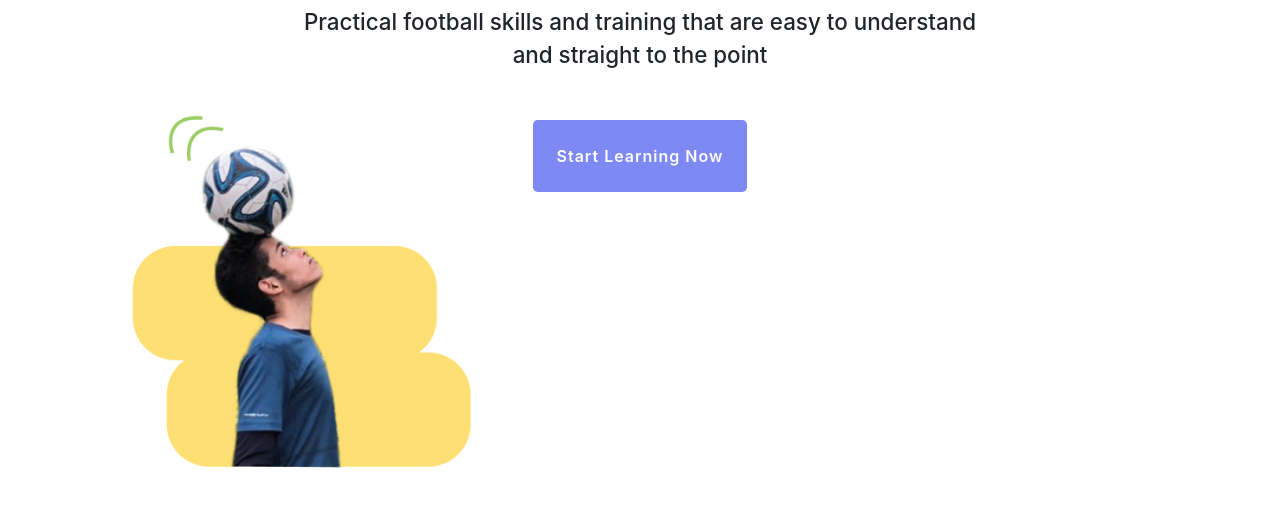
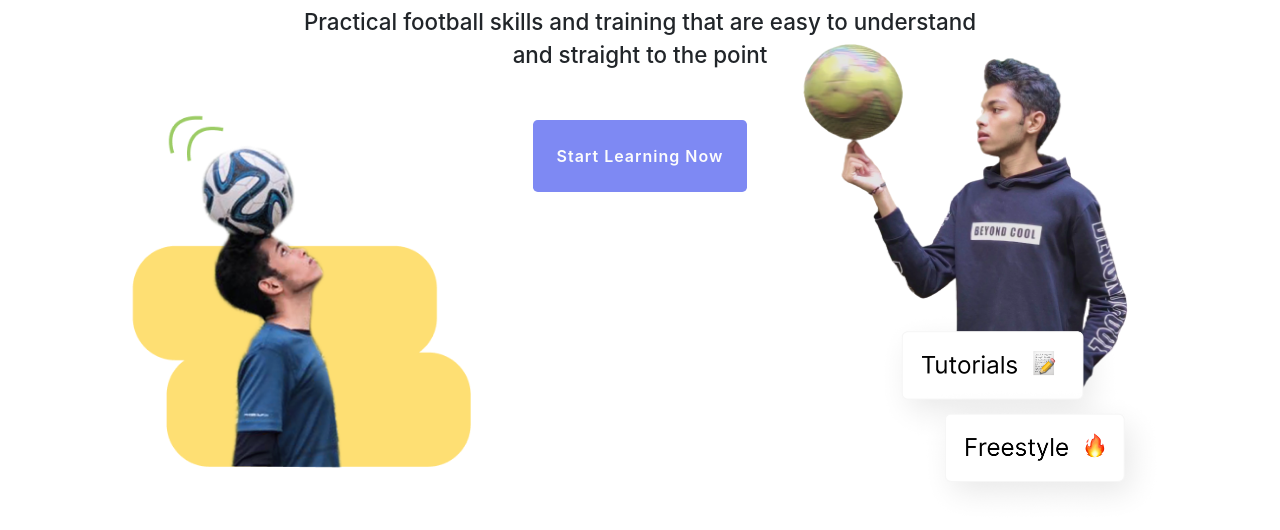
Before and after one commit to Tauhid-Patel/tauhid-football, a website built with Vite: page index.html in a window 1280 px wide. Shown: the part 248-778 px from the top of the page. Built offline with nearby package versions, Linux system fonts and the light colour scheme; files whose address does not match are found by name.

Commit message:
adding right image

```diff
--- a/index.html
+++ b/index.html
@@ -15,7 +15,7 @@
     <header id="header">
       <!-- tauhid football main logo -->
       <a class="header-logo" href="#header">
-          <img src="./public/tauhid-logo.png" alt="tauhid">
+          <img src="/tauhid-logo.png" alt="tauhid">
       </a>
       <!-- Subscribe button -->
       <div class="g-ytsubscribe" data-channelid="UCPgQMp0uumx9vaQQgSx5JzQ" data-layout="default" data-count="default"></div>
@@ -29,7 +29,7 @@
           <button id="cta-btn">Start Learning Now</button>
       </a>
       <img class="tauhid-left" src="/tauhid-left-img.png" alt="">
-      <img class="tauhid-right" src="./assets/images/tauhid-right-img.png" alt="">
+      <img class="tauhid-right" src="/tauhid-right.png" alt="">
     </main>
 
 
--- a/style.css
+++ b/style.css
@@ -90,8 +90,8 @@ h1 span {
 }
 
 .tauhid-right {
-  height: 50vh;
+  height: 70vh;
   position: absolute;
-  right: 0%;
-  bottom: 15%;
+  right: 5%;
+  bottom: 3%;
 }
```
Also changed, not shown: public/tauhid-right.png (added).
